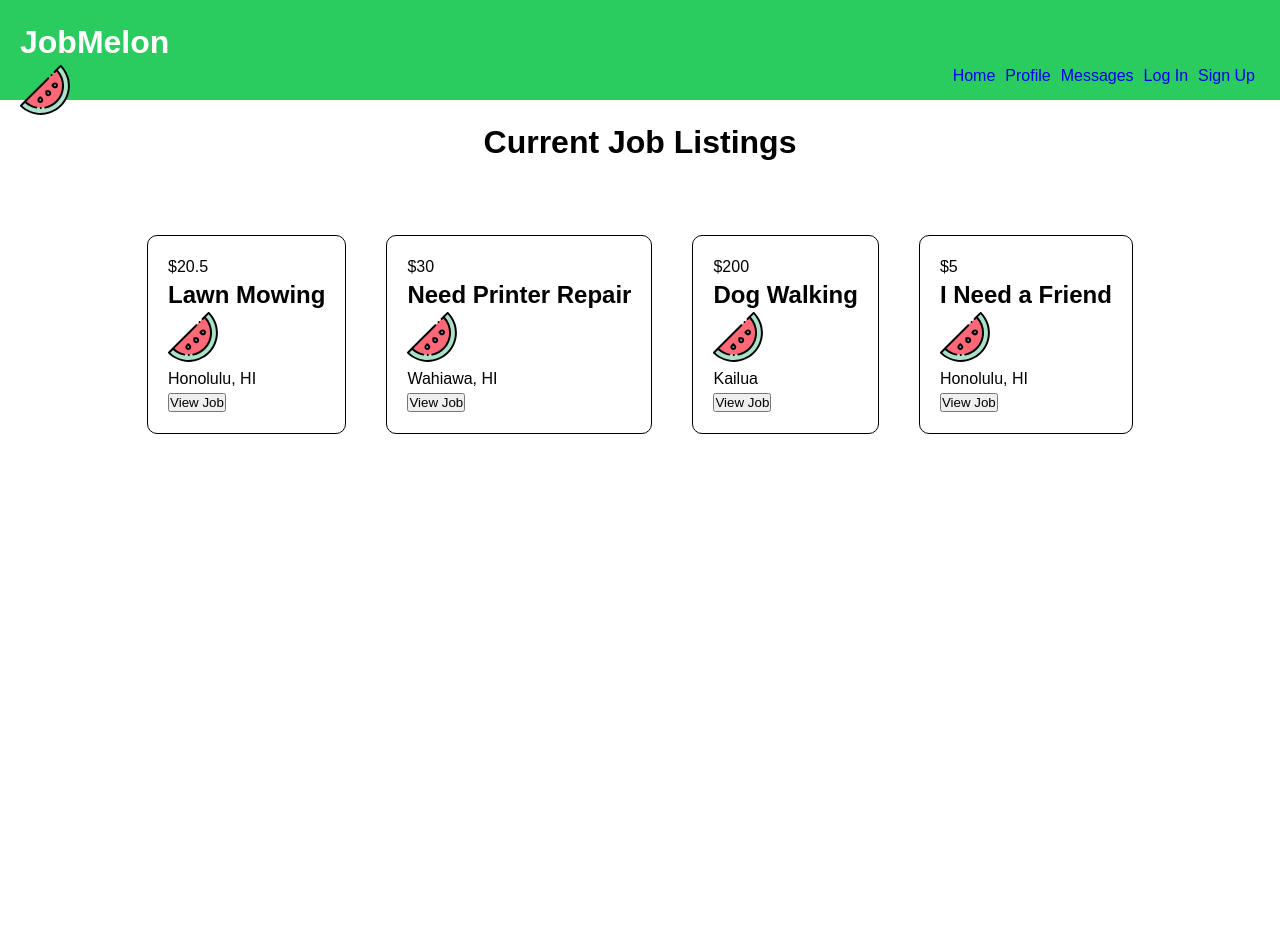
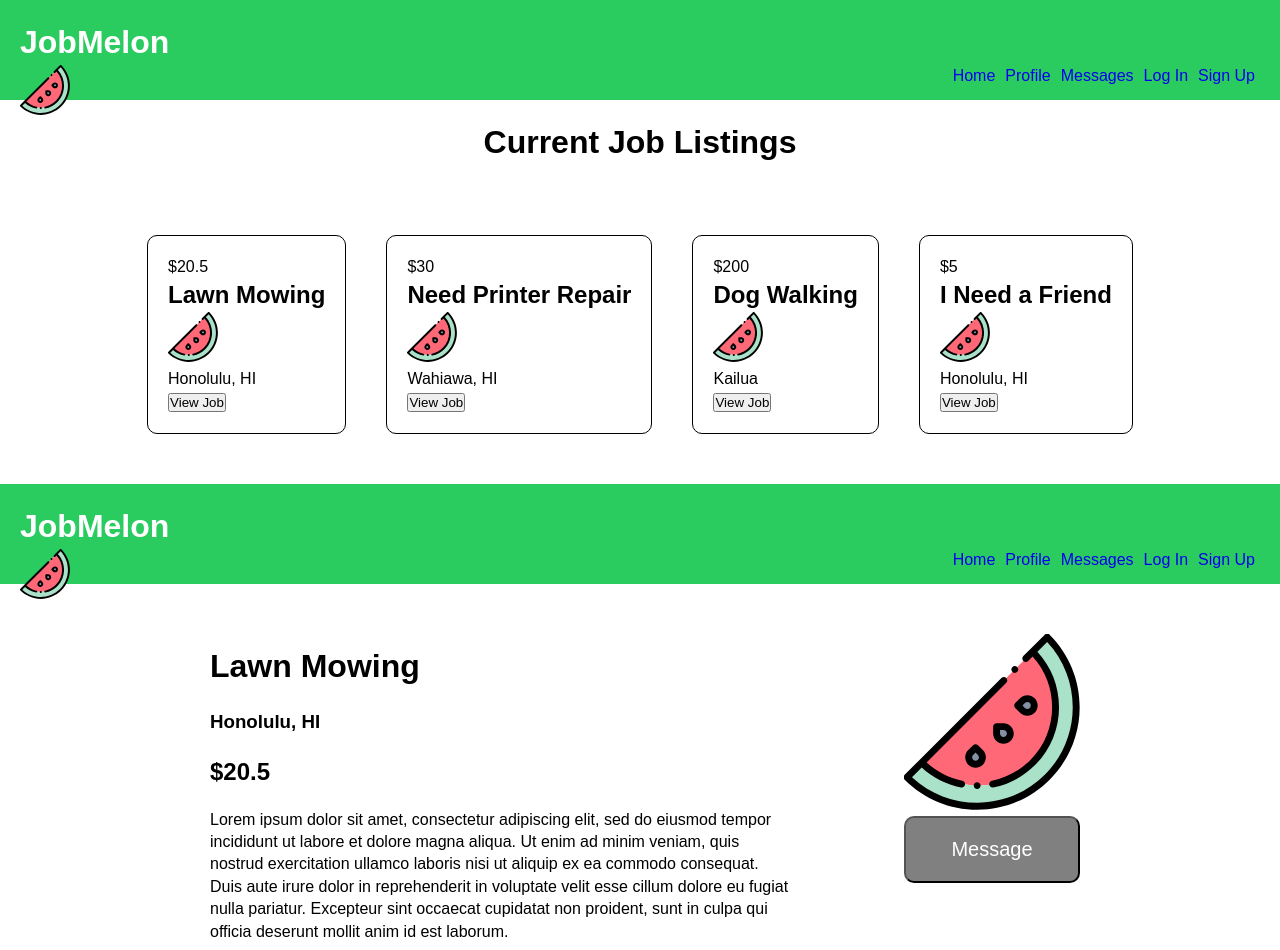
Before and after one commit to uh-watermelons/JobMelon, a React (Create React App) app in the folder client/: page / in a window 1280 px wide. Shown: the top 950 px of the page. Before the commit the page ends 800 px from the top, so only its background shows below. Built offline with nearby package versions, Linux system fonts and the light colour scheme.

Commit message:
Created JobListingDetailed Page

```diff
--- a/client/src/App.css
+++ b/client/src/App.css
@@ -75,3 +75,41 @@ a {
 	margin: 20px;
 	padding: 20px;
 }
+
+
+
+
+
+
+
+.listing {
+	margin-top: 50px;
+	margin-left: 200px;
+	margin-right: 200px;
+	display: flex;
+}
+
+.listing-info {
+	padding-right: 100px;
+	flex: 1;
+}
+.listing-info > * {
+	padding: 10px;
+}
+
+.listing-contact {
+	width: 20%;
+}
+
+.listing-contact > div > img {
+	max-width: 100%;
+}
+
+.listing-contact > .contact-btn {
+	background-color: gray;
+	min-width: 100%;
+	padding: 20px;
+	font-size: 20px;
+	color: white;
+	border-radius: 10px;
+}
--- a/client/src/App.js
+++ b/client/src/App.js
@@ -1,6 +1,7 @@
 import React, { Component } from 'react';
 import Header from './components/Header';
 import HomePage from './components/pages/home_page/HomePage';
+import JobListingDetailed from './components/pages/job_listing_detailed_page/JobListingDetailed';
 import './App.css';
 
 
@@ -15,33 +16,52 @@ class App extends Component {
       "price": 20.5,
       "jobName": "Lawn Mowing",
       "picture": "none yet",
-      "location": "Honolulu, HI"
+      "location": "Honolulu, HI",
+      "description": "Lorem ipsum dolor sit amet, consectetur adipiscing elit, sed do eiusmod tempor incididunt ut labore et dolore magna aliqua. Ut enim ad minim veniam, quis nostrud exercitation ullamco laboris nisi ut aliquip ex ea commodo consequat. Duis aute irure dolor in reprehenderit in voluptate velit esse cillum dolore eu fugiat nulla pariatur. Excepteur sint occaecat cupidatat non proident, sunt in culpa qui officia deserunt mollit anim id est laborum."
     },
     {
       "price": 30,
       "jobName": "Need Printer Repair",
       "picture": "none yet",
-      "location": "Wahiawa, HI"
+      "location": "Wahiawa, HI",
+      "description": "Lorem ipsum dolor sit amet, consectetur adipiscing elit, sed do eiusmod tempor incididunt ut labore et dolore magna aliqua. Ut enim ad minim veniam, quis nostrud exercitation ullamco laboris nisi ut aliquip ex ea commodo consequat. Duis aute irure dolor in reprehenderit in voluptate velit esse cillum dolore eu fugiat nulla pariatur. Excepteur sint occaecat cupidatat non proident, sunt in culpa qui officia deserunt mollit anim id est laborum."
     },
     {
       "price": 200,
       "jobName": "Dog Walking",
       "picture": "none yet",
-      "location": "Kailua"
+      "location": "Kailua",
+      "description": "Lorem ipsum dolor sit amet, consectetur adipiscing elit, sed do eiusmod tempor incididunt ut labore et dolore magna aliqua. Ut enim ad minim veniam, quis nostrud exercitation ullamco laboris nisi ut aliquip ex ea commodo consequat. Duis aute irure dolor in reprehenderit in voluptate velit esse cillum dolore eu fugiat nulla pariatur. Excepteur sint occaecat cupidatat non proident, sunt in culpa qui officia deserunt mollit anim id est laborum."
     },
     {
       "price": 5,
       "jobName": "I Need a Friend",
       "picture": "none yet",
-      "location": "Honolulu, HI"
+      "location": "Honolulu, HI",
+      "description": "Lorem ipsum dolor sit amet, consectetur adipiscing elit, sed do eiusmod tempor incididunt ut labore et dolore magna aliqua. Ut enim ad minim veniam, quis nostrud exercitation ullamco laboris nisi ut aliquip ex ea commodo consequat. Duis aute irure dolor in reprehenderit in voluptate velit esse cillum dolore eu fugiat nulla pariatur. Excepteur sint occaecat cupidatat non proident, sunt in culpa qui officia deserunt mollit anim id est laborum."
     },
   ];
 
   render() {
+
+    const homePage =
+        <div>
+        <Header />
+        <HomePage jobs={this.jobs}/>
+        </div>
+        ;
+
+    const listingPage =
+      <div>
+      <JobListingDetailed listing={ this.jobs[0] } />
+      </div>
+      ;
+
+
     return (
       <div className="App">
-        <Header />
-        <HomePage jobs={this.jobs}/>
+      {homePage}
+      {listingPage}
       </div>
       );
   }
--- /dev/null
+++ b/client/src/components/pages/job_listing_detailed_page/JobListingDetailed.js
@@ -0,0 +1,49 @@
+import React, { Component } from 'react';
+import Header from '../../Header';
+import watermelon from '../../../images/watermelon.svg';
+
+class JobListingDetailed extends Component {
+  /* Data:
+      price,
+      jobName,
+      location
+      description,
+      location,
+  */
+  state = {
+
+  }
+
+  render() {
+    const price = this.props.listing.price || 0;
+    const name = this.props.listing.jobName || "Job Name";
+    //const picture = this.props.listing.picture || "Profile Picture";
+    const location = this.props.listing.location || "Location";
+    const description = this.props.listing.description || "Description";
+    return (
+      <div className="JobListingDetailed">
+        <Header />
+        <div className="listing">
+          <div className="listing-info">
+            <h1>{ name }</h1>
+            <h3>{ location }</h3>
+            <h2>${ price }</h2>
+
+            <p>{ description }</p>
+          </div>
+          <div className="listing-contact">
+              <div>
+                <img src={ watermelon }/>
+              </div>
+              <button className="contact-btn" href="#">Message</button>
+          </div>
+        </div>
+
+
+      </div>
+      );
+  }
+}
+
+
+export default JobListingDetailed;
```
